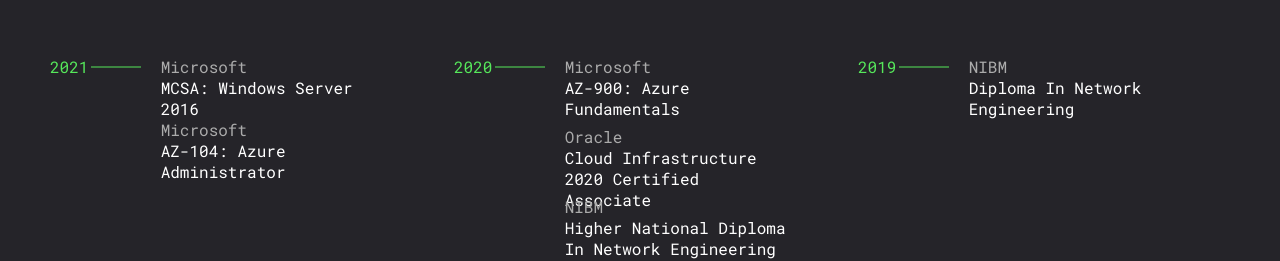
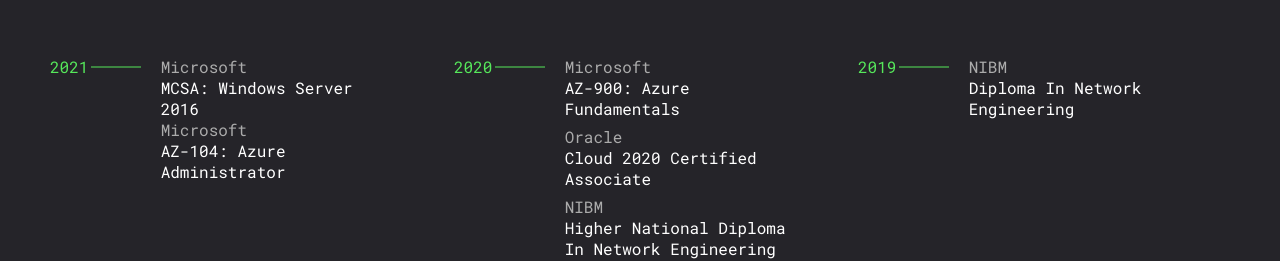
Before and after one commit to keshan-spec/Website, a plain HTML site: page index.html in a window 1280 px wide. Shown: the part 1687-1948 px from the top of the page. Drawn offline with Linux system fonts and the light colour scheme.

Commit message:
Update index.html

```diff
--- a/index.html
+++ b/index.html
@@ -138,7 +138,7 @@
                         Oracle
                     </span>
                     <span class="award_name">
-                        Cloud Infrastructure 2020 Certified Associate
+                        Cloud 2020 Certified Associate
                     </span>
                 </div>
                 <span></span>
```
